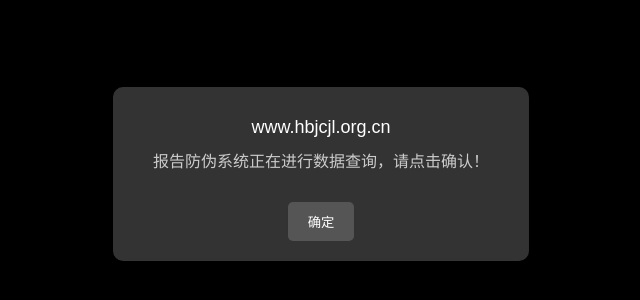
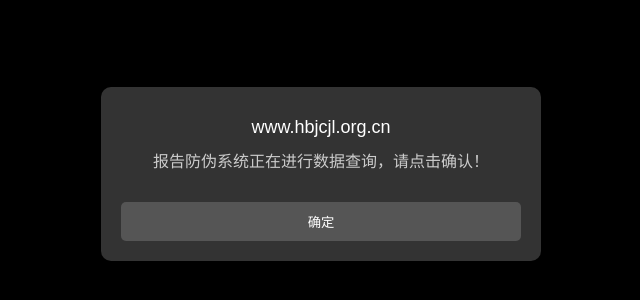
Before and after one commit to Ccby0528/my-webpage, a plain HTML site: page index.html in a window 1280 px wide. Shown: the part 226-526 px from the top of the page, without its empty margins (319-959 px from the left). Drawn offline with Linux system fonts and the light colour scheme.

Commit message:
Update index.html

```diff
--- a/index.html
+++ b/index.html
@@ -11,24 +11,19 @@
             font-family: Arial, sans-serif;
             background-color: #000;
             color: #fff;
+            height: 100vh;
             display: flex;
+            justify-content: center;
             align-items: center;
-            justify-content: center;
-            height: 100vh;
-            overflow: hidden;
         }
         .popup {
             background-color: #333;
-            padding: 20px 40px;
+            padding: 20px;
             border-radius: 10px;
             text-align: center;
             box-shadow: 0px 0px 10px rgba(0, 0, 0, 0.5);
-            max-width: 80%;
-            font-size: 16px;
-            position: absolute;
-            top: 50%;
-            left: 50%;
-            transform: translate(-50%, -50%);
+            width: 80%;
+            max-width: 400px;
         }
         .popup p {
             margin: 10px 0;
@@ -42,6 +37,7 @@
             border-radius: 5px;
             cursor: pointer;
             margin-top: 20px;
+            width: 100%;
         }
         .popup button:hover {
             background-color: #666;
@@ -64,4 +60,5 @@
 </body>
 </html>
 
+
 </html>
```
